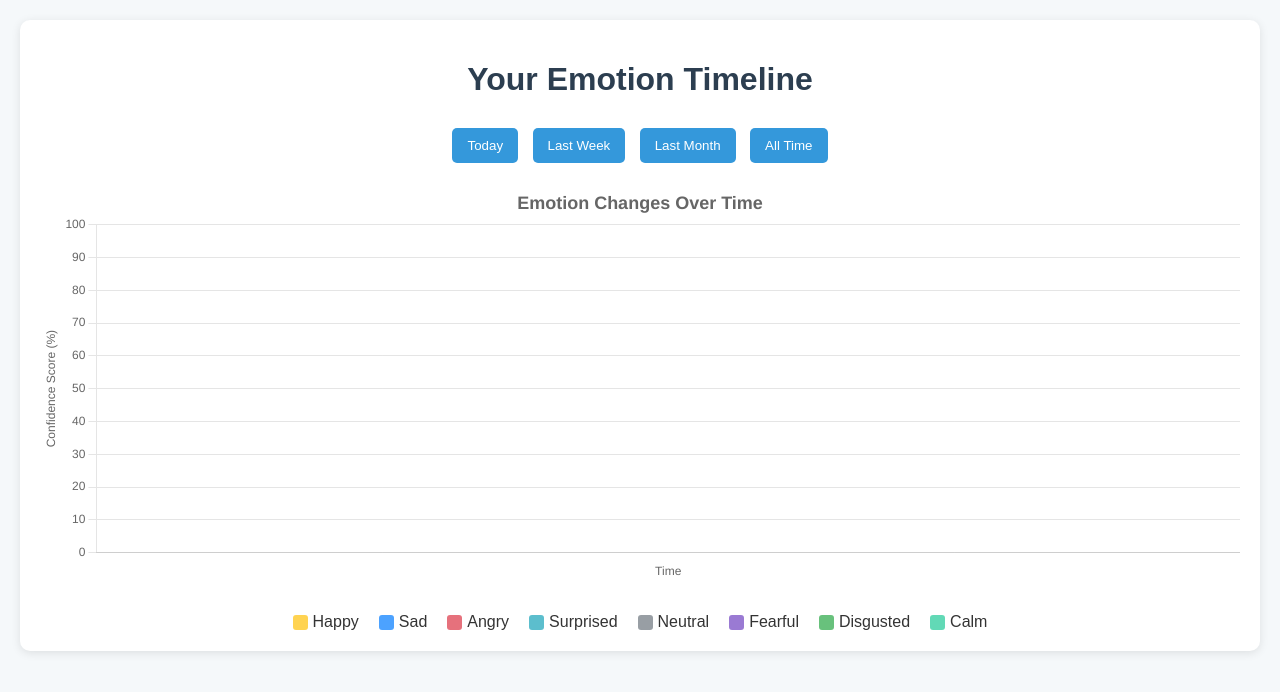
After one commit to AetherSparks/Y.M.I.R, a Flask app: page /emotion_history in a window 1280 px wide. The commit adds this page. Shown: the top 692 px of the page. Run offline with Flask 3, Linux system fonts and the light colour scheme; data that the repository does not hold is empty; parts of the project's set-up code (start-up, migrations or seed data) failed here and were passed over.

Commit message:
Added some more features here and there.

```diff
--- a/app.py
+++ b/app.py
@@ -1109,6 +1109,15 @@ def wellness():
 def gaming():
     return render_template('gaming.html')
 
+@app.route('/emotion_history')
+def emotion_history():
+    return render_template('emotion_timeline.html')
+
+@app.route('/mood_transition')
+def mood_transition():
+    return render_template('mood_transition.html')
+
+
 @app.route('/get_neutral_songs', methods=['GET'])
 def get_neutral_songs():
     neutral_songs = [
@@ -1268,8 +1277,143 @@ def stop_server():
 #════════════════════════════════════════════════════════════════════════════════════════════════════════════════════════════════════════════════════════
 
 
+@app.route('/emotion_timeline', methods=['GET'])
+def emotion_timeline():
+    """Returns emotion data over time for visualization"""
+    try:
+        # Get saved emotion records from the log
+        timeline_data = list(emotion_log)
+
+        # If we have chat data, add that too
+        if os.path.exists("chat_results.json"):
+            with open("chat_results.json", "r") as f:
+                chat_data = json.load(f)
+                if "emotion_scores" in chat_data:
+                    # Add timestamps to chat emotions
+                    chat_emotions = {
+                        "timestamp": chat_data["timestamp"],
+                        "emotions": chat_data["emotion_scores"]
+                    }
+                    timeline_data.append(chat_emotions)
+
+        return jsonify({"timeline": timeline_data})
+    except Exception as e:
+        print(f"Error generating emotion timeline: {str(e)}")
+        return jsonify({"error": "Failed to generate emotion timeline"}), 500
 
 
+@app.route('/transition_playlist', methods=['POST'])
+def transition_playlist():
+    """Creates a playlist that transitions from current emotion to target emotion"""
+    try:
+        data = request.json
+        start_emotion = data.get('start_emotion', '')
+        target_emotion = data.get('target_emotion', '')
+
+        if not start_emotion or not target_emotion:
+            return jsonify({"error": "Start and target emotions are required"}), 400
+
+        # Get transition playlist
+        playlist = generate_transition_playlist(start_emotion, target_emotion)
+
+        return jsonify({"playlist": playlist})
+    except Exception as e:
+        print(f"Error generating transition playlist: {str(e)}")
+        return jsonify({"error": "Failed to generate transition playlist"}), 500
+
+def generate_transition_playlist(start_emotion, target_emotion):
+    """
+    Generate a playlist that gradually transitions from one emotion to another.
+
+    Args:
+        start_emotion: The starting emotion
+        target_emotion: The target emotion
+
+    Returns:
+        A list of song recommendations for the transition
+    """
+    # Map emotions to arousal and valence values (psychological dimensions of emotion)
+    emotion_mapping = {
+        "angry": {"arousal": 0.9, "valence": 0.2},
+        "disgusted": {"arousal": 0.6, "valence": 0.2},
+        "fearful": {"arousal": 0.7, "valence": 0.1},
+        "happy": {"arousal": 0.7, "valence": 0.9},
+        "neutral": {"arousal": 0.5, "valence": 0.5},
+        "sad": {"arousal": 0.3, "valence": 0.2},
+        "surprised": {"arousal": 0.8, "valence": 0.7},
+        "calm": {"arousal": 0.2, "valence": 0.7}
+    }
+
+    # Define song database with arousal and valence values
+    # In a real app, this would come from a database or music API
+    song_database = [
+        {"track": "Thunderstruck", "artist": "AC/DC", "arousal": 0.9, "valence": 0.7},
+        {"track": "Someone Like You", "artist": "Adele", "arousal": 0.3, "valence": 0.3},
+        {"track": "Happy", "artist": "Pharrell Williams", "arousal": 0.8, "valence": 0.9},
+        {"track": "Relaxing Piano", "artist": "Various Artists", "arousal": 0.2, "valence": 0.7},
+        {"track": "Seven Nation Army", "artist": "The White Stripes", "arousal": 0.7, "valence": 0.6},
+        {"track": "Sweet Child O' Mine", "artist": "Guns N' Roses", "arousal": 0.8, "valence": 0.7},
+        {"track": "Bohemian Rhapsody", "artist": "Queen", "arousal": 0.6, "valence": 0.6},
+        {"track": "Let It Go", "artist": "Idina Menzel", "arousal": 0.7, "valence": 0.8},
+        {"track": "Hello", "artist": "Adele", "arousal": 0.4, "valence": 0.3},
+        {"track": "Dancing Queen", "artist": "ABBA", "arousal": 0.7, "valence": 0.9},
+        {"track": "Piano Sonata No. 14", "artist": "Beethoven", "arousal": 0.3, "valence": 0.4},
+        {"track": "In Da Club", "artist": "50 Cent", "arousal": 0.8, "valence": 0.7},
+        {"track": "Boulevard of Broken Dreams", "artist": "Green Day", "arousal": 0.6, "valence": 0.4},
+        {"track": "Eye of the Tiger", "artist": "Survivor", "arousal": 0.8, "valence": 0.8},
+        {"track": "Hallelujah", "artist": "Leonard Cohen", "arousal": 0.2, "valence": 0.4},
+        {"track": "Shape of You", "artist": "Ed Sheeran", "arousal": 0.7, "valence": 0.8},
+        {"track": "Fix You", "artist": "Coldplay", "arousal": 0.5, "valence": 0.5},
+        {"track": "We Will Rock You", "artist": "Queen", "arousal": 0.8, "valence": 0.7},
+        {"track": "Numb", "artist": "Linkin Park", "arousal": 0.7, "valence": 0.3},
+        {"track": "All of Me", "artist": "John Legend", "arousal": 0.4, "valence": 0.6}
+    ]
+
+    # Get start and target emotion values
+    start_values = emotion_mapping.get(start_emotion.lower(), {"arousal": 0.5, "valence": 0.5})
+    target_values = emotion_mapping.get(target_emotion.lower(), {"arousal": 0.5, "valence": 0.5})
+
+    # Calculate number of steps for transition (5 songs)
+    steps = 5
+
+    # Calculate step sizes
+    arousal_step = (target_values["arousal"] - start_values["arousal"]) / steps
+    valence_step = (target_values["valence"] - start_values["valence"]) / steps
+
+    transition_playlist = []
+
+    # Generate playlist with songs that gradually transition
+    for i in range(steps + 1):
+        current_arousal = start_values["arousal"] + (arousal_step * i)
+        current_valence = start_values["valence"] + (valence_step * i)
+
+        # Find song with closest match to current values
+        best_match = None
+        best_distance = float('inf')
+
+        for song in song_database:
+            # Calculate Euclidean distance in arousal-valence space
+            distance = ((song["arousal"] - current_arousal) ** 2 +
+                        (song["valence"] - current_valence) ** 2) ** 0.5
+
+            if distance < best_distance:
+                best_distance = distance
+                best_match = song
+
+        if best_match and best_match not in transition_playlist:
+            # Add emotion info to the song
+            song_with_info = {
+                "track": best_match["track"],
+                "artist": best_match["artist"],
+                "arousal": best_match["arousal"],
+                "valence": best_match["valence"],
+                "transition_step": i,
+                "arousal_target": current_arousal,
+                "valence_target": current_valence
+            }
+            transition_playlist.append(song_with_info)
+
+    return transition_playlist
 
 #════════════════════════════════════════════════════════════════════════════════════════════════════════════════════════════════════════════════════════
 @app.route('/chat', methods=['POST'])
--- /dev/null
+++ b/templates/emotion_timeline.html
@@ -0,0 +1,249 @@
+<!DOCTYPE html>
+<html lang="en">
+<head>
+    <meta charset="UTF-8">
+    <meta name="viewport" content="width=device-width, initial-scale=1.0">
+    <title>Emotion Timeline</title>
+    <script src="https://cdnjs.cloudflare.com/ajax/libs/Chart.js/3.9.1/chart.min.js"></script>
+    <style>
+        body {
+            font-family: 'Arial', sans-serif;
+            margin: 0;
+            padding: 20px;
+            background-color: #f5f8fa;
+            color: #333;
+        }
+        .container {
+            max-width: 1200px;
+            margin: 0 auto;
+            background-color: white;
+            padding: 20px;
+            border-radius: 10px;
+            box-shadow: 0 2px 10px rgba(0,0,0,0.1);
+        }
+        h1 {
+            color: #2c3e50;
+            text-align: center;
+            margin-bottom: 30px;
+        }
+        .chart-container {
+            position: relative;
+            height: 400px;
+            margin-bottom: 30px;
+        }
+        .controls {
+            text-align: center;
+            margin: 20px 0;
+        }
+        button {
+            background-color: #3498db;
+            color: white;
+            border: none;
+            padding: 10px 15px;
+            border-radius: 5px;
+            cursor: pointer;
+            margin: 0 5px;
+            transition: background-color 0.3s;
+        }
+        button:hover {
+            background-color: #2980b9;
+        }
+        .legend {
+            display: flex;
+            justify-content: center;
+            flex-wrap: wrap;
+            margin-top: 20px;
+        }
+        .legend-item {
+            display: flex;
+            align-items: center;
+            margin: 0 10px;
+        }
+        .color-box {
+            width: 15px;
+            height: 15px;
+            margin-right: 5px;
+            border-radius: 3px;
+        }
+    </style>
+</head>
+<body>
+    <div class="container">
+        <h1>Your Emotion Timeline</h1>
+
+        <div class="controls">
+            <button id="view-day">Today</button>
+            <button id="view-week">Last Week</button>
+            <button id="view-month">Last Month</button>
+            <button id="view-all">All Time</button>
+        </div>
+
+        <div class="chart-container">
+            <canvas id="emotionChart"></canvas>
+        </div>
+
+        <div class="legend" id="emotionLegend"></div>
+    </div>
+
+    <script>
+        // Define colors for each emotion
+        const emotionColors = {
+            'happy': 'rgba(255, 193, 7, 0.7)',
+            'sad': 'rgba(0, 123, 255, 0.7)',
+            'angry': 'rgba(220, 53, 69, 0.7)',
+            'surprised': 'rgba(23, 162, 184, 0.7)',
+            'neutral': 'rgba(108, 117, 125, 0.7)',
+            'fearful': 'rgba(111, 66, 193, 0.7)',
+            'disgusted': 'rgba(40, 167, 69, 0.7)',
+            'calm': 'rgba(32, 201, 151, 0.7)'
+        };
+
+        let emotionChart;
+        let timelineData = [];
+
+        // Fetch emotion timeline data
+        async function fetchEmotionTimeline() {
+            try {
+                const response = await fetch('/emotion_timeline');
+                const data = await response.json();
+
+                if (data.error) {
+                    console.error("Error fetching timeline:", data.error);
+                    return;
+                }
+
+                timelineData = data.timeline;
+                renderChart(timelineData, 'all');
+                createLegend();
+            } catch (error) {
+                console.error("Failed to fetch emotion timeline:", error);
+            }
+        }
+
+        // Render the chart with filtered data
+        function renderChart(data, timeRange) {
+            const ctx = document.getElementById('emotionChart').getContext('2d');
+
+            // Filter data based on time range
+            const now = new Date();
+            let filteredData = [...data];
+
+            if (timeRange === 'day') {
+                const oneDayAgo = new Date(now - 24 * 60 * 60 * 1000);
+                filteredData = data.filter(item => new Date(item.timestamp) >= oneDayAgo);
+            } else if (timeRange === 'week') {
+                const oneWeekAgo = new Date(now - 7 * 24 * 60 * 60 * 1000);
+                filteredData = data.filter(item => new Date(item.timestamp) >= oneWeekAgo);
+            } else if (timeRange === 'month') {
+                const oneMonthAgo = new Date(now);
+                oneMonthAgo.setMonth(oneMonthAgo.getMonth() - 1);
+                filteredData = data.filter(item => new Date(item.timestamp) >= oneMonthAgo);
+            }
+
+            // Process data for chart
+            const labels = filteredData.map(item => new Date(item.timestamp).toLocaleTimeString());
+
+            // Get all emotion types from the data
+            const emotionTypes = new Set();
+            filteredData.forEach(item => {
+                if (item.emotions) {
+                    Object.keys(item.emotions).forEach(emotion => emotionTypes.add(emotion));
+                }
+            });
+
+            // Create datasets for each emotion
+            const datasets = Array.from(emotionTypes).map(emotion => {
+                return {
+                    label: emotion.charAt(0).toUpperCase() + emotion.slice(1),
+                    data: filteredData.map(item => item.emotions?.[emotion] || 0),
+                    backgroundColor: emotionColors[emotion] || 'rgba(0, 0, 0, 0.7)',
+                    borderColor: emotionColors[emotion] || 'rgba(0, 0, 0, 1)',
+                    borderWidth: 1,
+                    tension: 0.4
+                };
+            });
+
+            // Destroy previous chart if it exists
+            if (emotionChart) {
+                emotionChart.destroy();
+            }
+
+            // Create new chart
+            emotionChart = new Chart(ctx, {
+                type: 'line',
+                data: {
+                    labels: labels,
+                    datasets: datasets
+                },
+                options: {
+                    responsive: true,
+                    maintainAspectRatio: false,
+                    scales: {
+                        y: {
+                            beginAtZero: true,
+                            max: 100,
+                            title: {
+                                display: true,
+                                text: 'Confidence Score (%)'
+                            }
+                        },
+                        x: {
+                            title: {
+                                display: true,
+                                text: 'Time'
+                            }
+                        }
+                    },
+                    plugins: {
+                        title: {
+                            display: true,
+                            text: 'Emotion Changes Over Time',
+                            font: {
+                                size: 18
+                            }
+                        },
+                        legend: {
+                            display: false
+                        }
+                    },
+                    interaction: {
+                        mode: 'index',
+                        intersect: false
+                    }
+                }
+            });
+        }
+
+        // Create custom legend
+        function createLegend() {
+            const legendContainer = document.getElementById('emotionLegend');
+            legendContainer.innerHTML = '';
+
+            Object.entries(emotionColors).forEach(([emotion, color]) => {
+                const item = document.createElement('div');
+                item.className = 'legend-item';
+
+                const colorBox = document.createElement('div');
+                colorBox.className = 'color-box';
+                colorBox.style.backgroundColor = color;
+
+                const label = document.createElement('span');
+                label.textContent = emotion.charAt(0).toUpperCase() + emotion.slice(1);
+
+                item.appendChild(colorBox);
+                item.appendChild(label);
+                legendContainer.appendChild(item);
+            });
+        }
+
+        // Event listeners for time range buttons
+        document.getElementById('view-day').addEventListener('click', () => renderChart(timelineData, 'day'));
+        document.getElementById('view-week').addEventListener('click', () => renderChart(timelineData, 'week'));
+        document.getElementById('view-month').addEventListener('click', () => renderChart(timelineData, 'month'));
+        document.getElementById('view-all').addEventListener('click', () => renderChart(timelineData, 'all'));
+
+        // Initialize on page load
+        document.addEventListener('DOMContentLoaded', fetchEmotionTimeline);
+    </script>
+</body>
+</html>
--- a/templates/home.html
+++ b/templates/home.html
@@ -397,21 +397,21 @@
             <div class="grid md:grid-cols-3 gap-8">
                 <div class="p-6 bg-gradient-card rounded-lg shadow-md hover-scale card">
                     <div class="circle-profile">
-                        <img src="Images\png-transparent-organization-industry-investment-consultant-service-others-face-black-hair-service.png" alt="User Profile" />
+                        <img src="{{ url_for('static', filename='Images/1st_profile.png') }}" alt="User Profile" />
                     </div>
                     <p class="text-lg italic text-gray-300">"This AI emotion detection is a game-changer! It's incredibly accurate and easy to use."</p>
                     <p class="mt-4 font-semibold text-blue-400">- John Doe</p>
                 </div>
                 <div class="p-6 bg-gradient-card rounded-lg shadow-md hover-scale card">
                     <div class="circle-profile">
-                        <img src="Images\speaker-2-v2.jpg" alt="User Profile" />
+                        <img src="{{ url_for('static', filename='Images/2nd_profile.jpg') }}" alt="User Profile" />
                     </div>
                     <p class="text-lg italic text-gray-300">"The music recommendations are spot on. It feels like the AI knows me better than I do!"</p>
                     <p class="mt-4 font-semibold text-blue-400">- Jane Smith</p>
                 </div>
                 <div class="p-6 bg-gradient-card rounded-lg shadow-md hover-scale card">
                     <div class="circle-profile">
-                        <img src="Images\author-profile-picture.png" alt="User Profile" />
+                        <img src="{{ url_for('static', filename='Images/3rd_profile.png') }}" alt="User Profile" />
                     </div>
                     <p class="text-lg italic text-gray-300">"The chatbot is so intuitive and helpful. It's like having a personal assistant."</p>
                     <p class="mt-4 font-semibold text-blue-400">- Mike Johnson</p>
```
Also changed, not shown: 1 other file.
